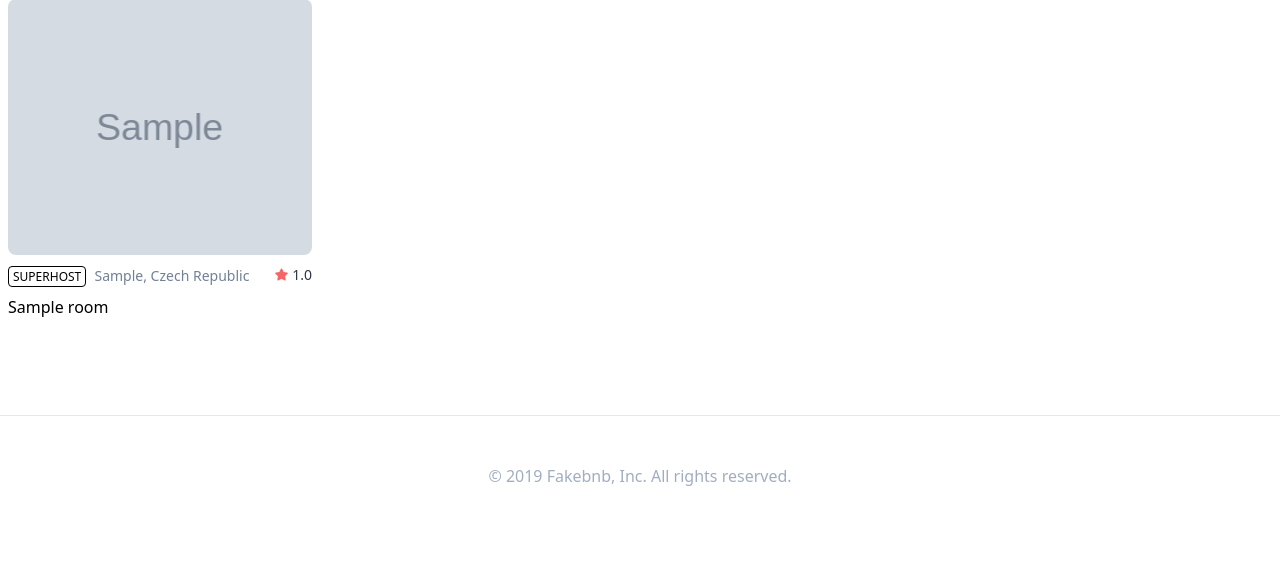
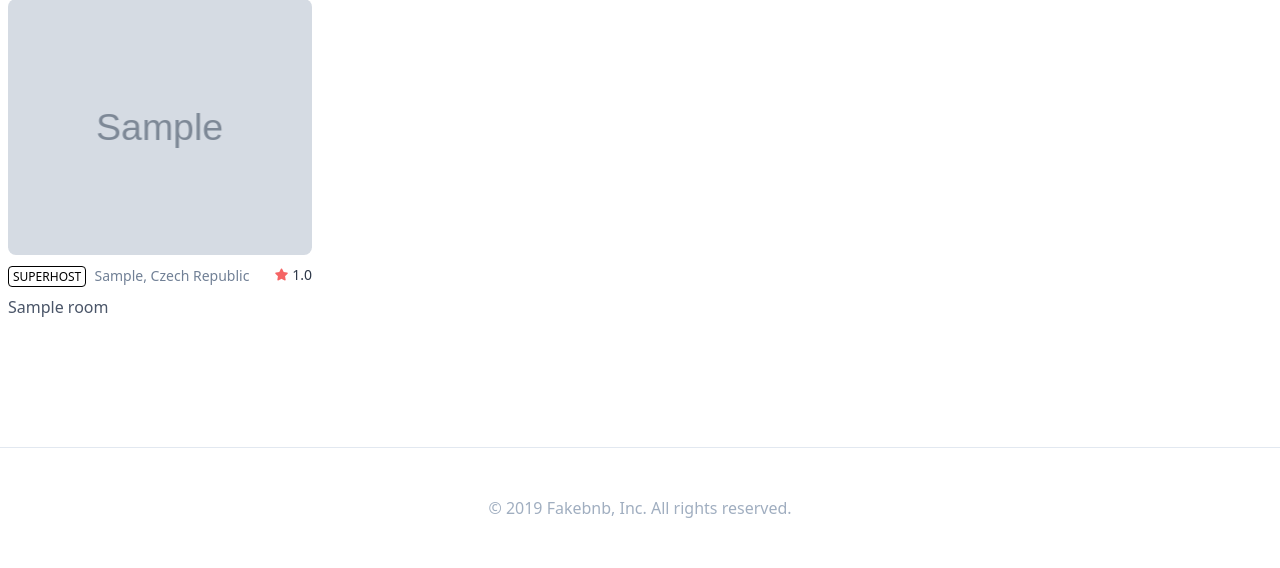
Before and after one commit to samnoh/airbnb-clone, a Django app: page /users/1/ in a window 1280 px wide. Shown: the part 515-1083 px from the top of the page. Before the commit the page ends 1001 px from the top, so only its background shows below. Run offline with Django 3.2, Linux system fonts and the light colour scheme; tables that the repository leaves empty hold one stand-in row (values such as "Sample post"); grey boxes marked "Sample" are stand-in pictures; style sheets or scripts are compiled from the project's sources; parts of the project's set-up code (start-up, migrations or seed data) failed here and were passed over; some libraries are stand-ins or nearby versions.

Commit message:
styles(room_card): update style

```diff
--- a/templates/mixins/room_card.html
+++ b/templates/mixins/room_card.html
@@ -1,4 +1,4 @@
-<div class="w-1/4 px-2">
+<div class="w-1/4 px-2 mb-8">
     <a href="{% url 'rooms:detail' room.pk %}">
         <div class="w-full h-64 bg-cover bg-center rounded-lg mb-2" style="background-image: url({{room.first_photo}});"></div>
         <div class="flex justify-between mb-2">
@@ -12,6 +12,6 @@
                 <i class="fas fa-star text-red-500 text-xs mr-1 leading-relaxed"></i>{{room.total_rating}}
             </span>
         </div>
-        <div class="text-black truncate">{{room.name}}</div>
+        <div class="text-gray-700 truncate">{{room.name}}</div>
     </a>
 </div>
--- a/templates/users/user_detail.html
+++ b/templates/users/user_detail.html
@@ -20,14 +20,14 @@ Your Profile
     <div class="mb-10 px-2">{{user_obj.bio}}</div>
 
     {% if user == user_obj %}
-    <a href=" #" class="btn btn--small bg-red-500 text-gray-100">Edit Profile</a>
+    <a href="{% url "users:update" %}" class="btn btn--small bg-red-500 text-gray-100">Edit Profile</a>
     {% endif %}
 </div>
 
 {% if user_obj.rooms.count > 0 %}
 <div class="container mx-auto flex flex-col items-center mb-24">
     <h3 class="mb-12 text-2xl">{{user_obj.username}}'s Rooms</h3>
-    <div class="w-full">
+    <div class="w-full flex flex-wrap">
         {% for room in user_obj.rooms.all %}
         {% include 'mixins/room_card.html' with room=room %}
         {% endfor %}
```
